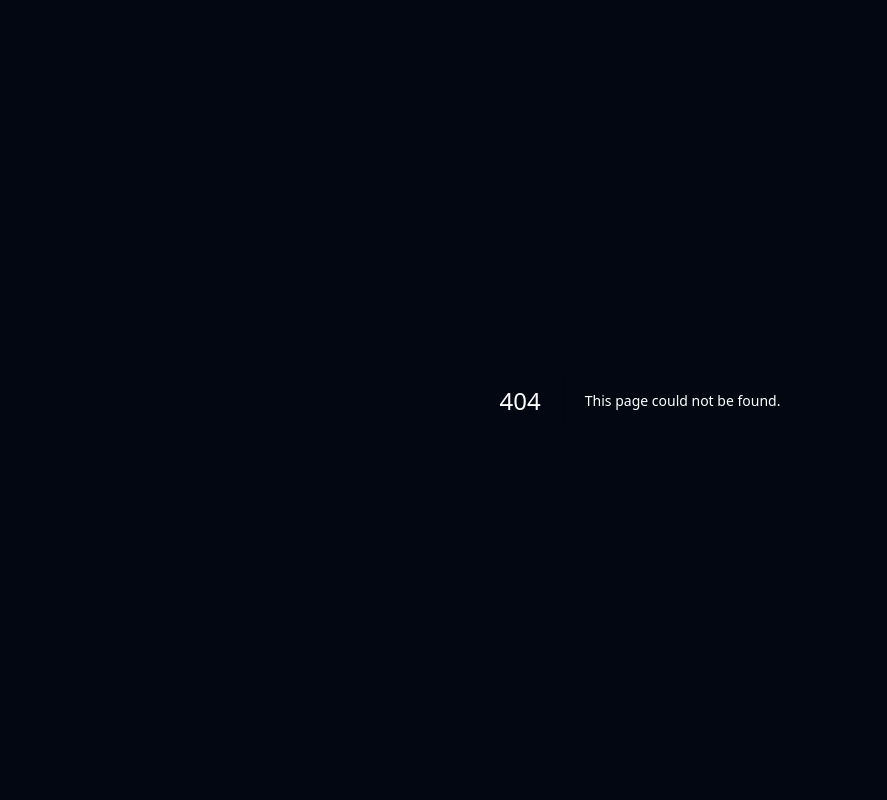
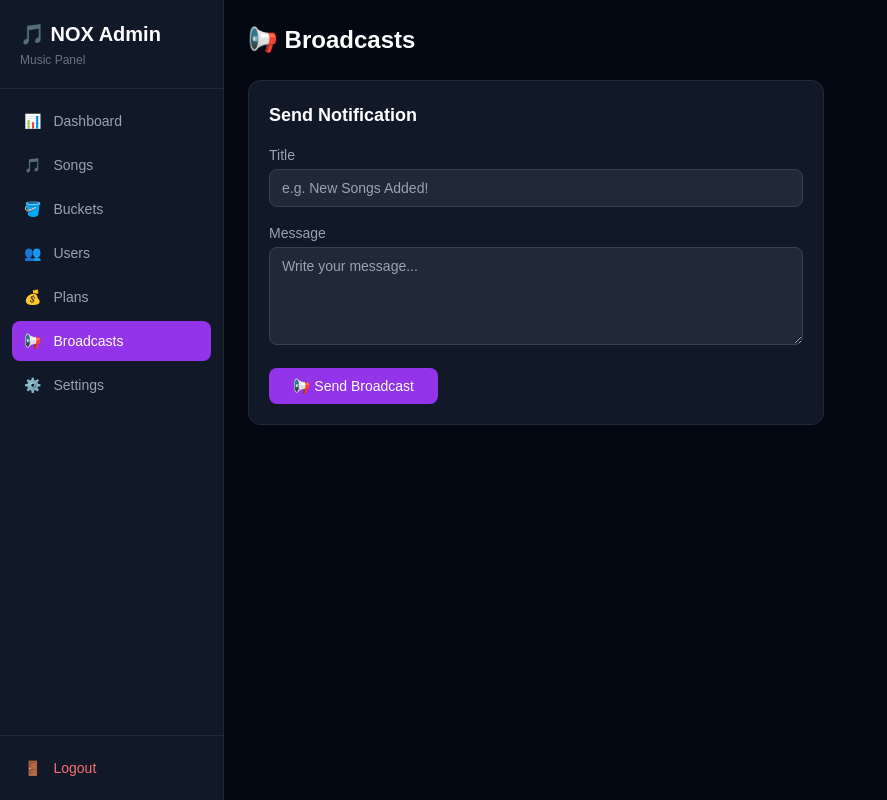
Before and after one commit to Shaikhyusufdev/nox-music-admin, a Next.js app: page /broadcasts in a window 1280 px wide. Before the commit this address had no page. Shown: the whole page, without its empty margins (0-887 px from the left). Built offline with nearby package versions, Linux system fonts and the light colour scheme; no server answers.

Commit message:
Create page.tsx

```diff
--- /dev/null
+++ b/app/broadcasts/page.tsx
@@ -0,0 +1,55 @@
+'use client'
+import Sidebar from '@/components/Sidebar'
+import { useState } from 'react'
+import { supabase } from '@/lib/supabase'
+
+export default function BroadcastsPage() {
+  const [form, setForm] = useState({ title: '', message: '' })
+  const [sending, setSending] = useState(false)
+  const [sent, setSent] = useState(false)
+
+  const sendBroadcast = async (e: React.FormEvent) => {
+    e.preventDefault()
+    setSending(true)
+    await supabase.from('broadcasts').insert([{
+      title: form.title,
+      message: form.message,
+      sent_at: new Date().toISOString()
+    }])
+    setForm({ title: '', message: '' })
+    setSent(true)
+    setSending(false)
+    setTimeout(() => setSent(false), 3000)
+  }
+
+  return (
+    <div className="flex min-h-screen bg-gray-950">
+      <Sidebar />
+      <main className="flex-1 p-6">
+        <h1 className="text-2xl font-bold text-white mb-6">📢 Broadcasts</h1>
+        <div className="max-w-xl bg-gray-900 border border-gray-800 rounded-xl p-5">
+          <h2 className="text-lg font-semibold text-white mb-4">Send Notification</h2>
+          <form onSubmit={sendBroadcast} className="space-y-4">
+            <div>
+              <label className="text-sm text-gray-400 mb-1 block">Title</label>
+              <input value={form.title} onChange={e => setForm({...form, title: e.target.value})}
+                placeholder="e.g. New Songs Added!" required
+                className="w-full bg-gray-800 border border-gray-700 rounded-lg px-3 py-2 text-white text-sm focus:outline-none focus:border-purple-500" />
+            </div>
+            <div>
+              <label className="text-sm text-gray-400 mb-1 block">Message</label>
+              <textarea value={form.message} onChange={e => setForm({...form, message: e.target.value})}
+                placeholder="Write your message..." required rows={4}
+                className="w-full bg-gray-800 border border-gray-700 rounded-lg px-3 py-2 text-white text-sm focus:outline-none focus:border-purple-500" />
+            </div>
+            {sent && <div className="text-green-400 text-sm">✅ Broadcast sent!</div>}
+            <button type="submit" disabled={sending}
+              className="bg-purple-600 hover:bg-purple-700 text-white px-6 py-2 rounded-lg text-sm font-medium disabled:opacity-50">
+              {sending ? 'Sending...' : '📢 Send Broadcast'}
+            </button>
+          </form>
+        </div>
+      </main>
+    </div>
+  )
+}
```
